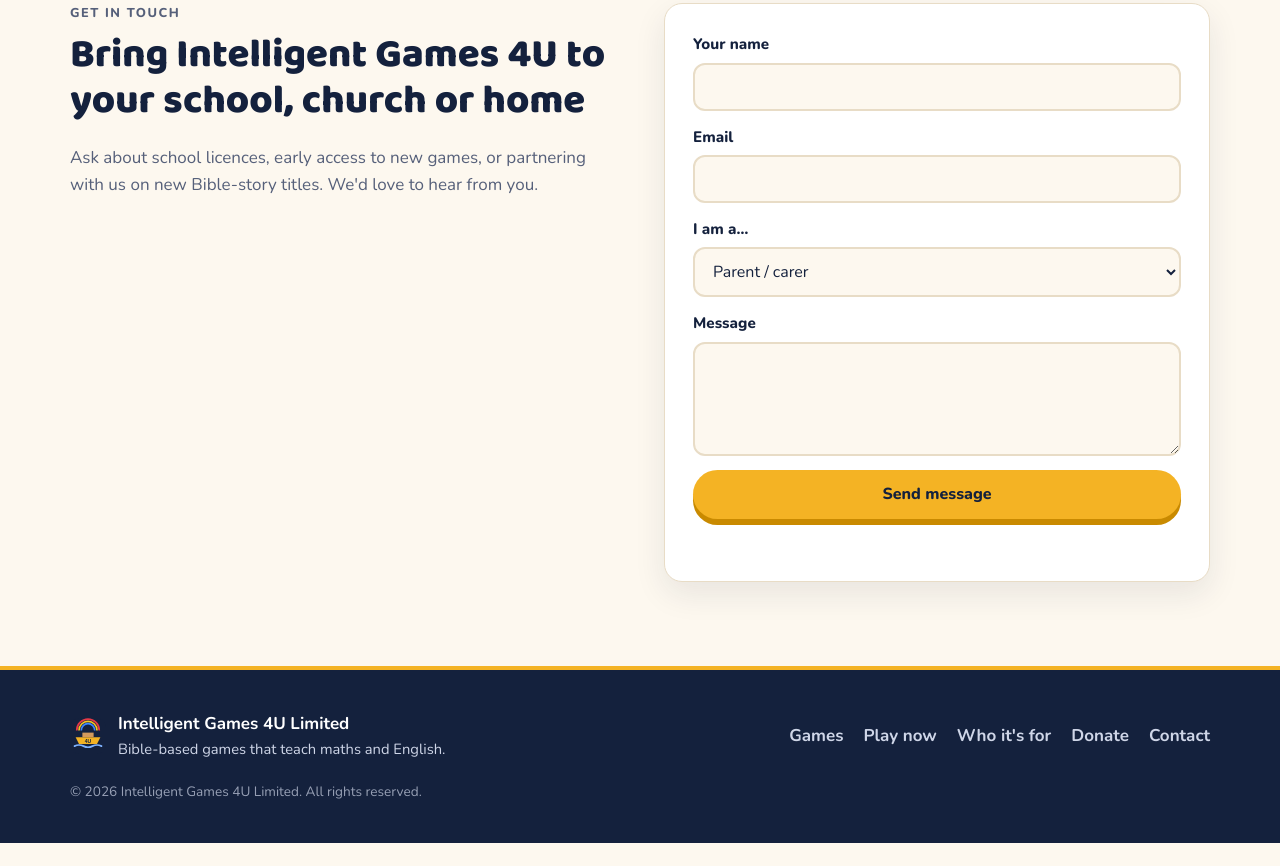
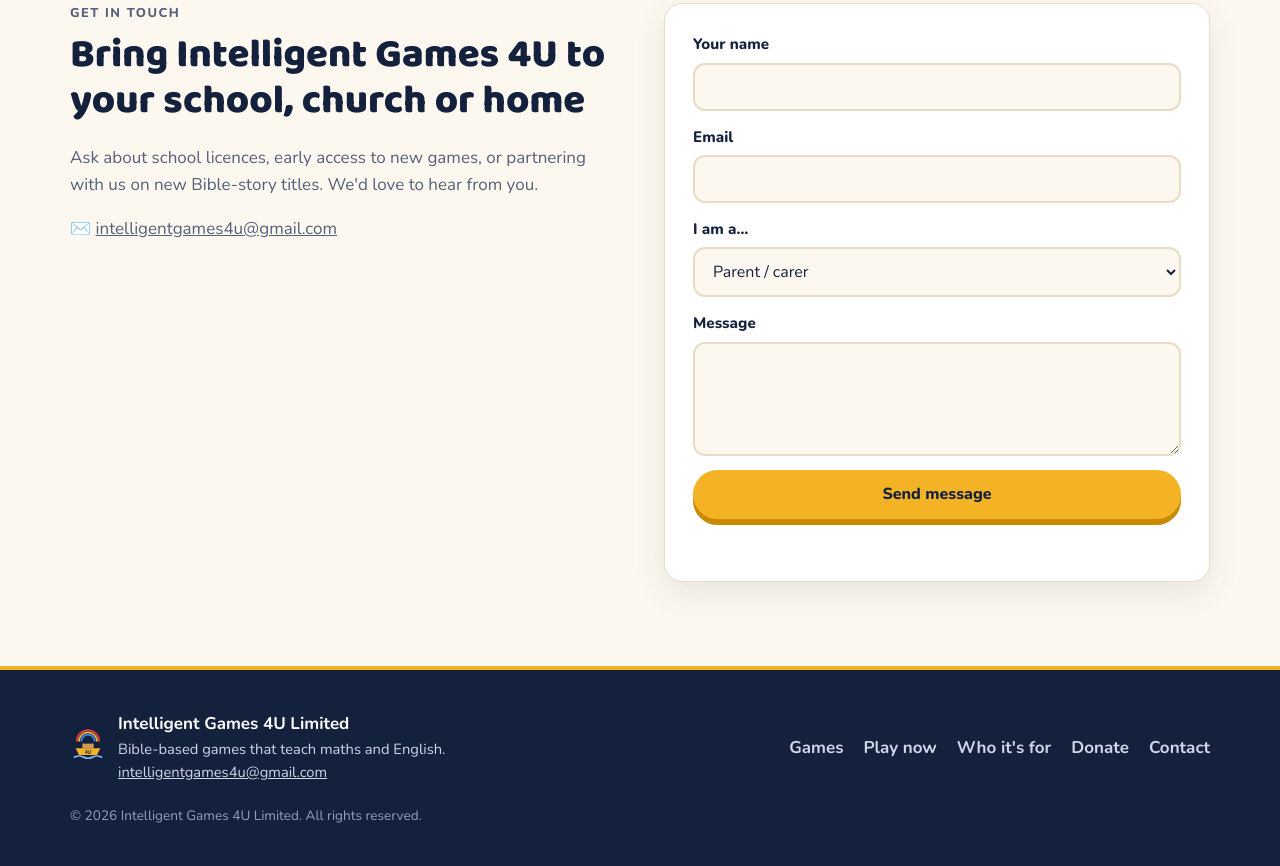
Before and after one commit to IntelligentGames123/Ark-Builder, a plain HTML site: page index.html in a window 1280 px wide. Shown: the part 4768-5634 px from the top of the page. Before the commit the page ends 5611 px from the top, so only its background shows below. Drawn offline with nearby package versions, Linux system fonts and the light colour scheme.

Commit message:
Add files via upload

```diff
--- a/index.html
+++ b/index.html
@@ -295,6 +295,7 @@
         <p class="eyebrow">Get in touch</p>
         <h2>Bring Intelligent Games 4U to your school, church or home</h2>
         <p>Ask about school licences, early access to new games, or partnering with us on new Bible-story titles. We'd love to hear from you.</p>
+        <p class="contact-email">&#x2709;&#xFE0F; <a href="mailto:intelligentgames4u@gmail.com">intelligentgames4u@gmail.com</a></p>
       </div>
       <form class="contact-form" id="contact-form">
         <label>Your name<input type="text" name="name" required autocomplete="name"></label>
@@ -322,6 +323,7 @@
       <div>
         <strong>Intelligent Games 4U Limited</strong>
         <p>Bible-based games that teach maths and English.</p>
+        <p><a href="mailto:intelligentgames4u@gmail.com">intelligentgames4u@gmail.com</a></p>
       </div>
     </div>
     <nav class="footer-links">
```
